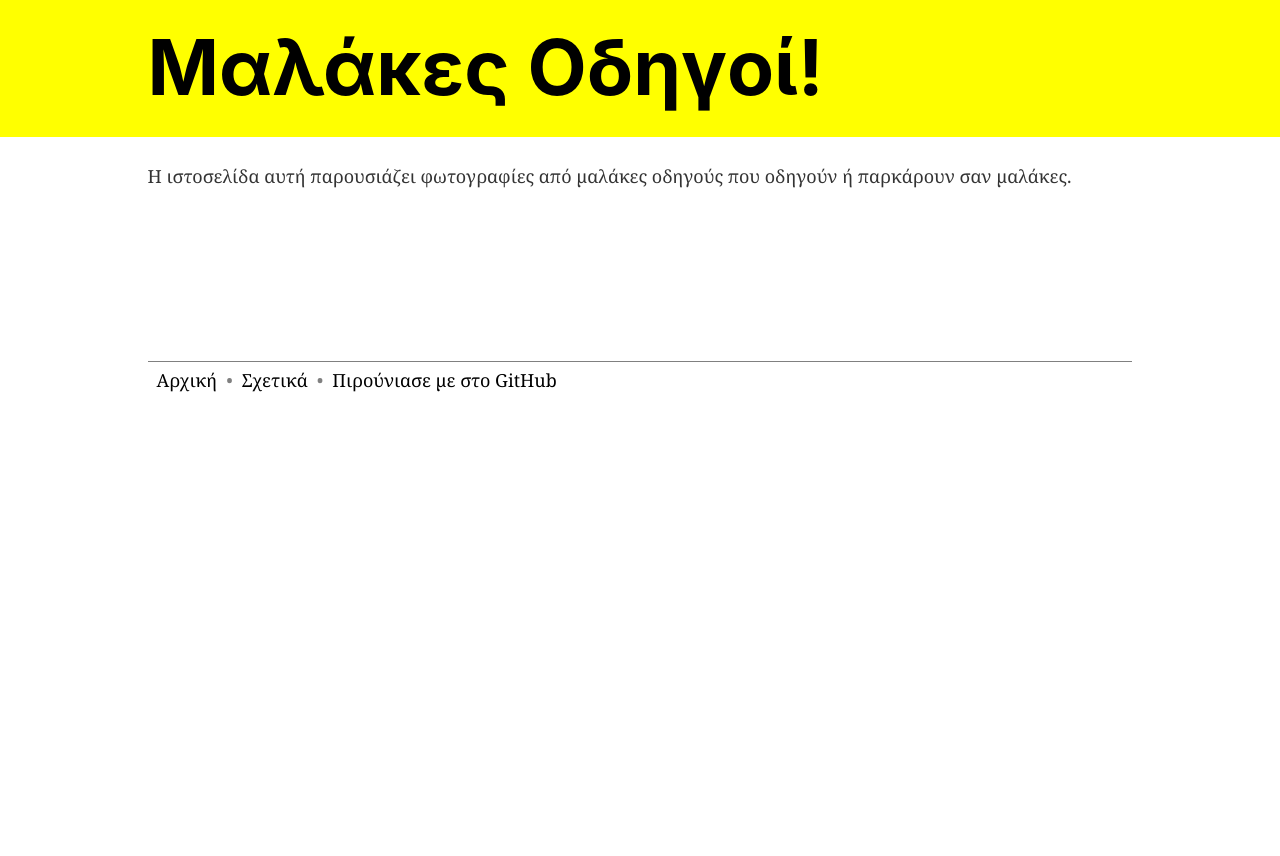
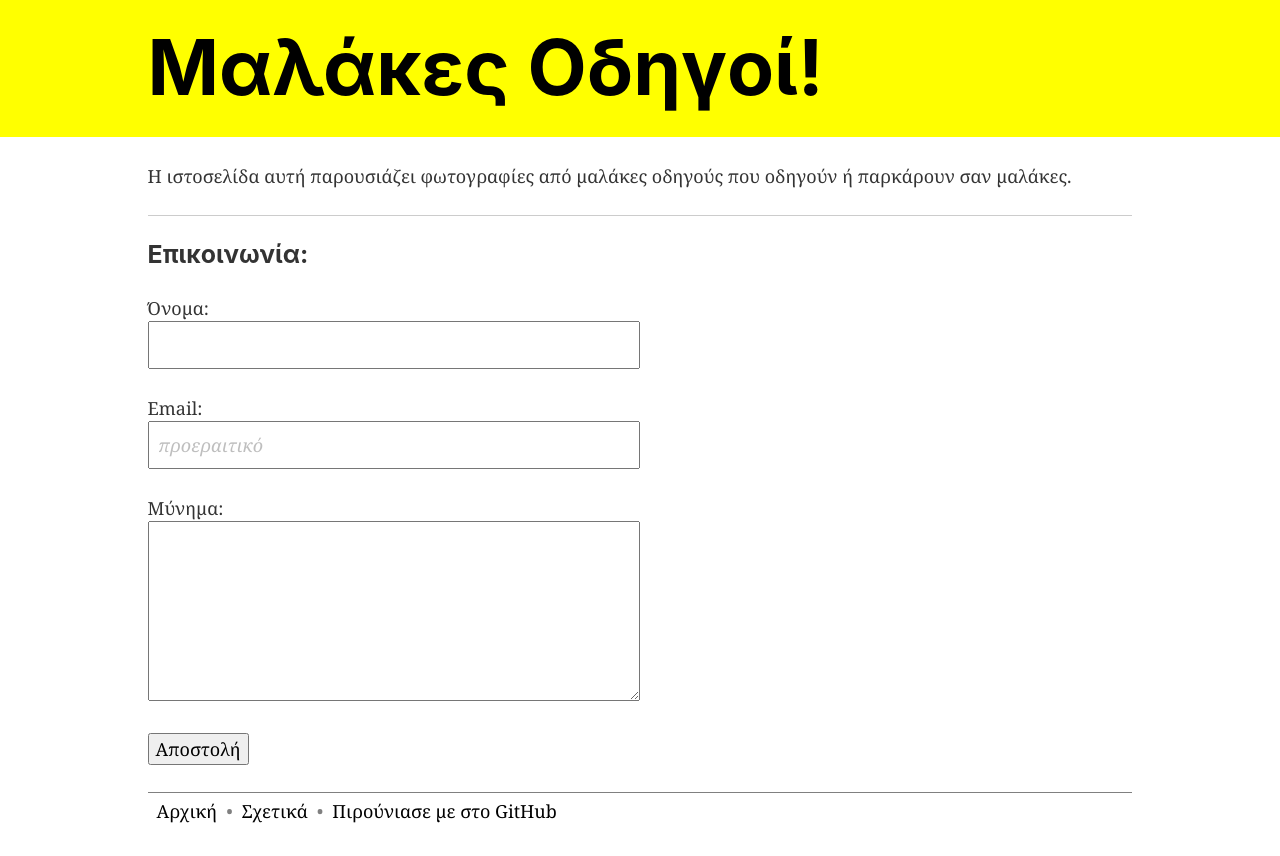
Before and after one commit to dimitrisscript/odigoi, a Gatsby site: page /about in a window 1280 px wide. Before the commit the page ends 800 px from the top, so only its background shows below. Built offline with nearby package versions, Linux system fonts and the light colour scheme; Gatsby itself is replaced by a stand-in of ours.

Commit message:
Contact form.

```diff
--- a/src/components/layout-site.css
+++ b/src/components/layout-site.css
@@ -95,3 +95,17 @@ main {
 .Car .gatsby-image-wrapper:not(:first-child) {
   margin-top: 0.25em;
 }
+
+textarea,
+input[type="text"] {
+  width: 50% !important;
+  padding: 0.5em;
+}
+textarea {
+  height: 10em;
+}
+
+input::placeholder {
+  color: #888 !important;
+  font-style: italic;
+}
--- a/src/pages/about.js
+++ b/src/pages/about.js
@@ -6,6 +6,35 @@ const AboutPage = () => (
   <Layout>
     <SEO title="Σχετικά" />
     <p>Η ιστοσελίδα αυτή παρουσιάζει φωτογραφίες από μαλάκες οδηγούς που οδηγούν ή παρκάρουν σαν μαλάκες.</p>
+    <hr />
+
+    <h3>Επικοινωνία:</h3>
+    <form name="contact" action="/thanks.html" netlify="true">
+      <p>
+        <label>
+          Όνομα:
+          <br />
+          <input type="text" name="name" size="40" required />
+        </label>
+      </p>
+      <p>
+        <label>
+          Email:
+          <br />
+          <input type="text" name="email" size="40" placeholder="προεραιτικό" />
+        </label>
+      </p>
+      <p>
+        <label>
+          Μύνημα:
+          <br />
+          <textarea type="text" name="text" required />
+        </label>
+      </p>
+      <p>
+        <button type="submit">Αποστολή</button>
+      </p>
+    </form>
   </Layout>
 )
 
```
Also changed, not shown: TODO.md (+0 -1 lines).
